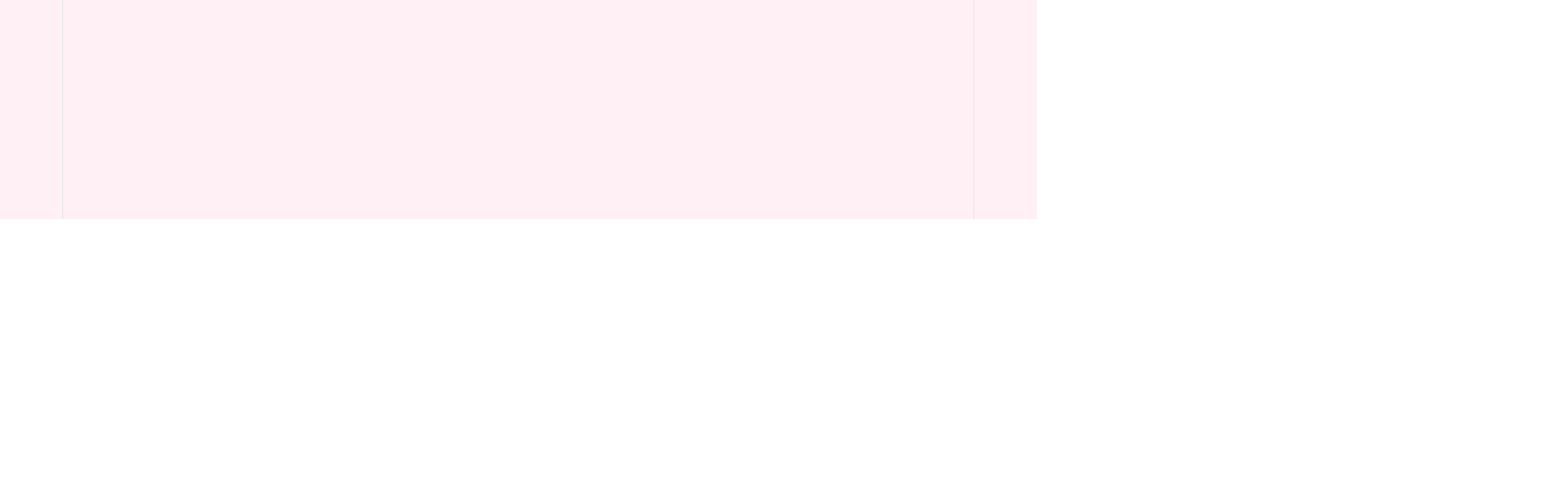
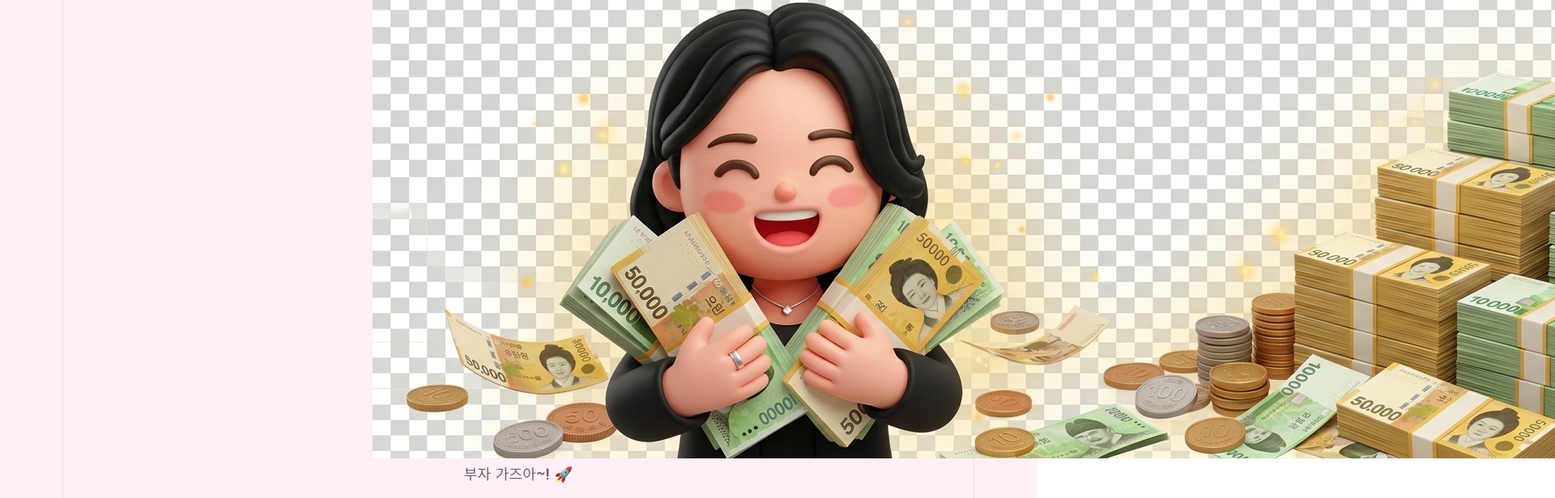
Before and after one commit to ovartang/gagebu, a React (Vite) app: page / in a window 1280 px wide. Shown: the part 529-1145 px from the top of the page at 81% size, 1920 px wide, since content can reach past the window. Before the commit the page ends 800 px from the top, so only its background shows below. Built offline with nearby package versions, Linux system fonts and the light colour scheme; the HTML template or start-up script is replaced by a standard one.

Commit message:
Update App.jsx

```diff
--- a/src/App.jsx
+++ b/src/App.jsx
@@ -1,6 +1,7 @@
 import React, { useState, useEffect } from "react";
 import "./App.css";
-import appIcon from "../icon.png"; // 아이콘 불러오기
+import appIcon from "../icon.png"; // 상단 아이콘용
+import happyMe from "../icon2.png"; // ⭐ 하단 캐릭터 배너용 (방금 만든 거!)
 
 function App() {
   const today = new Date();
@@ -87,9 +88,6 @@ function App() {
 
   return (
     <div className="container">
-      {/* 아이콘 확인용 (선택사항: 화면 구석에 작게 표시하고 싶을 때 사용) */}
-      {/* <img src={appIcon} style={{width: '20px'}} /> */}
-
       <div className="header">
         <button className="nav-btn" onClick={() => changeMonth(-1)}>◀</button>
         <h2>{currentYear}년 {currentMonth + 1}월 가계부</h2>
@@ -118,6 +116,12 @@ function App() {
         <div>수익: <span className="income">{totalIn}</span></div>
         <div>지출: <span className="expense">{totalOut}</span></div>
         <button className="backup-btn" onClick={exportToCSV}>💾 백업</button>
+      </div>
+
+      {/* ⭐ 하단 캐릭터 배너 추가 부분 */}
+      <div className="character-banner">
+        <img src={happyMe} alt="행복한 캐릭터" className="banner-img" />
+        <p className="banner-msg">부자 가즈아~! 🚀</p>
       </div>
 
       {selectedDate && (
```
